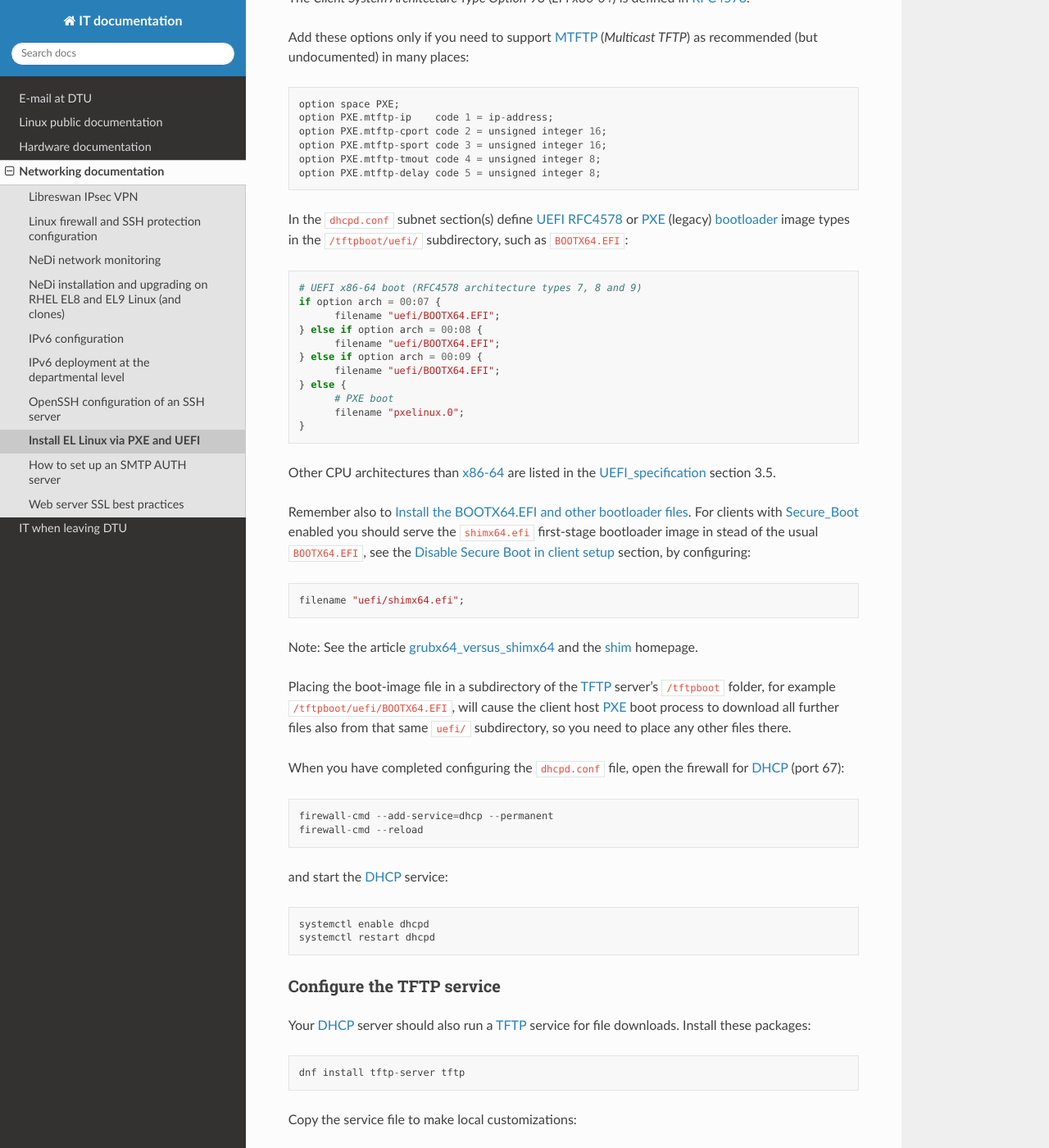
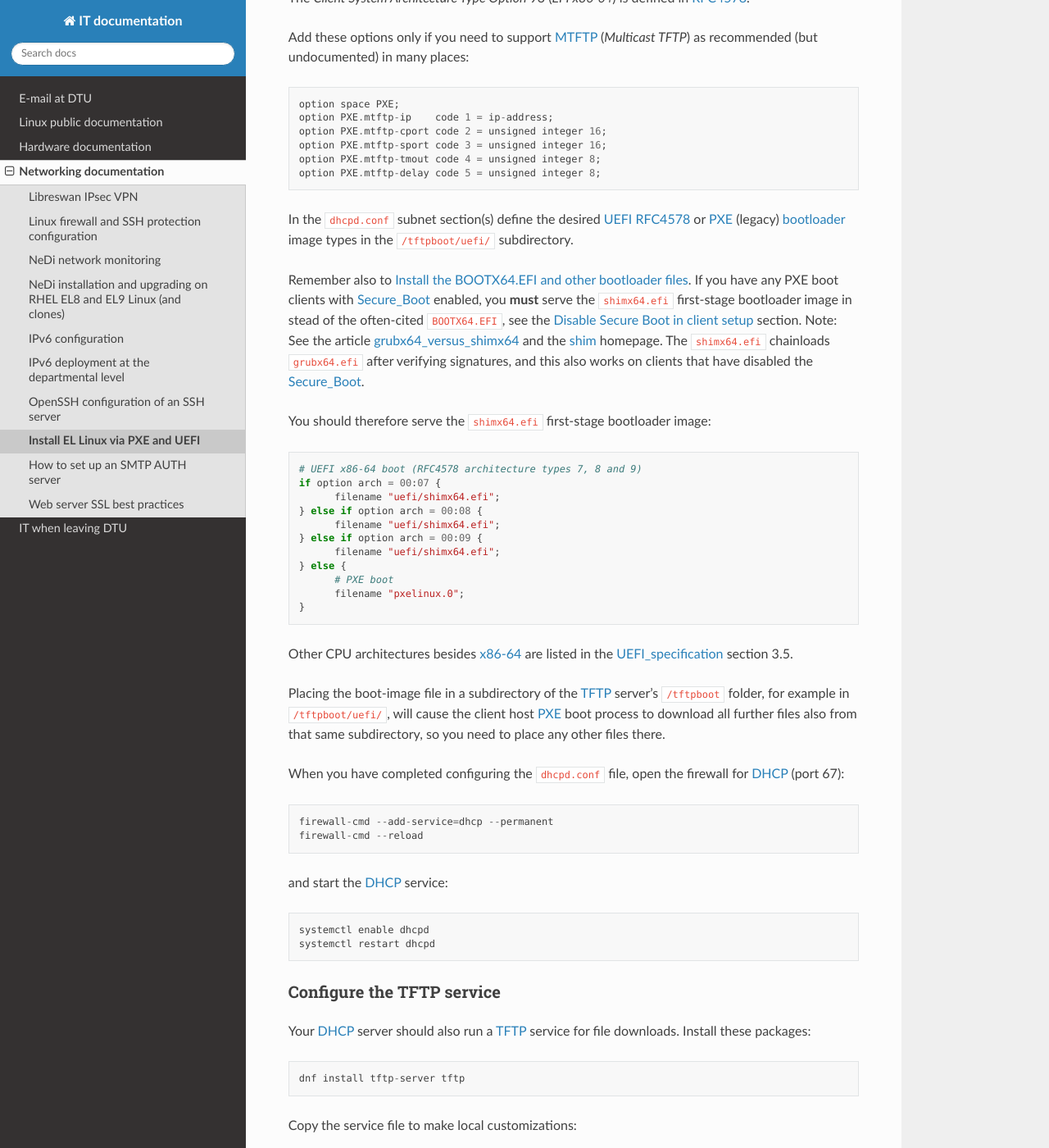
Before and after one commit to OleHolmNielsen/ITwiki, a Sphinx documentation site: the page built from docs/PXE_and_UEFI.rst, in a window 1280 px wide and 1400 px high, scrolled down 5738 px. Shown: the whole window at 82% size. Built offline with Sphinx 7.4.7 and the Read the Docs theme 3.1.0, drawn with Linux system fonts in a browser that asks for light colours; some of the changed text lies outside the part shown.

Commit message:
Using shimx64.efi bootloader

```diff
--- a/docs/PXE_and_UEFI.rst
+++ b/docs/PXE_and_UEFI.rst
@@ -182,7 +182,7 @@ You can verify the signature of UEFI_ secure boot images using the ``sbverify``
 which is installed from the Linux distrubition's *Devel* repository (which should **not** be enabled by default!)::
 
   # AlmaLinux 8 only: dnf install almalinux-release-devel
-  # AlmaLinux 9 only: dnf install epel-release
+  # AlmaLinux 9 and 10 only: dnf install epel-release
   $ dnf install sbsigntools
 
 Some examples of signatures are:
@@ -277,34 +277,36 @@ Add these options only if you need to support MTFTP_ (*Multicast TFTP*) as recom
 .. _RFC4578: https://datatracker.ietf.org/doc/html/rfc4578#section-2.1
 .. _MTFTP: https://datatracker.ietf.org/doc/html/draft-henry-remote-boot-protocol-00
 
-In the ``dhcpd.conf`` subnet section(s) define UEFI_ RFC4578_ or PXE_ (legacy) bootloader_ image types in the ``/tftpboot/uefi/`` subdirectory,
-such as ``BOOTX64.EFI``::
+In the ``dhcpd.conf`` subnet section(s) define the desired UEFI_ RFC4578_ or PXE_ (legacy)
+bootloader_ image types in the ``/tftpboot/uefi/`` subdirectory.
+
+Remember also to :ref:`Install_bootloader_images`.
+If you have any PXE boot clients with Secure_Boot_ enabled,
+you **must** serve the ``shimx64.efi`` first-stage bootloader image
+in stead of the often-cited ``BOOTX64.EFI``, see the :ref:`Secure_Boot_Setup` section.
+Note: See the article grubx64_versus_shimx64_ and the shim_ homepage.
+The ``shimx64.efi`` chainloads ``grubx64.efi`` after verifying signatures,
+and this also works on clients that have disabled the Secure_Boot_.
+
+You should therefore serve the ``shimx64.efi`` first-stage bootloader image::
 
   # UEFI x86-64 boot (RFC4578 architecture types 7, 8 and 9)
   if option arch = 00:07 {
-        filename "uefi/BOOTX64.EFI";
+        filename "uefi/shimx64.efi";
   } else if option arch = 00:08 {
-        filename "uefi/BOOTX64.EFI";
+        filename "uefi/shimx64.efi";
   } else if option arch = 00:09 {
-        filename "uefi/BOOTX64.EFI";
+        filename "uefi/shimx64.efi";
   } else {
         # PXE boot
         filename "pxelinux.0";
   }
 
-Other CPU architectures than x86-64_ are listed in the UEFI_specification_ section 3.5.
-
-Remember also to :ref:`Install_bootloader_images`.
-For clients with Secure_Boot_ enabled you should serve the ``shimx64.efi`` first-stage bootloader image
-in stead of the usual ``BOOTX64.EFI``, see the :ref:`Secure_Boot_Setup` section, by configuring::
-
-  filename "uefi/shimx64.efi";
-
-Note: See the article grubx64_versus_shimx64_ and the shim_ homepage.
+Other CPU architectures besides x86-64_ are listed in the UEFI_specification_ section 3.5.
 
 Placing the boot-image file in a subdirectory of the TFTP_ server's ``/tftpboot`` folder,
-for example ``/tftpboot/uefi/BOOTX64.EFI``,
-will cause the client host PXE_ boot process to download all further files also from that same ``uefi/`` subdirectory,
+for example in ``/tftpboot/uefi/``,
+will cause the client host PXE_ boot process to download all further files also from that same subdirectory,
 so you need to place any other files there.
 
 When you have completed configuring the ``dhcpd.conf`` file, open the firewall for DHCP_ (port 67)::
```
